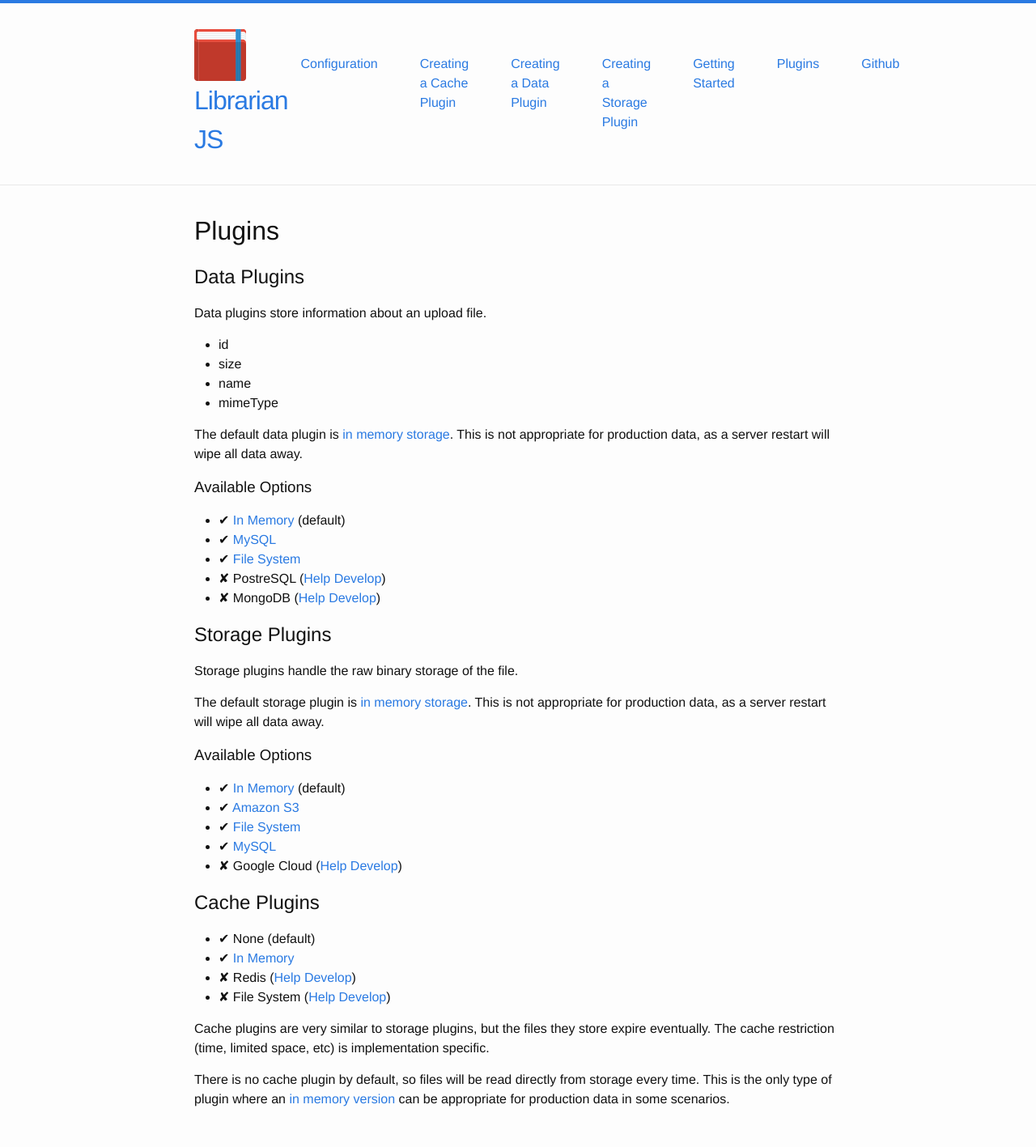
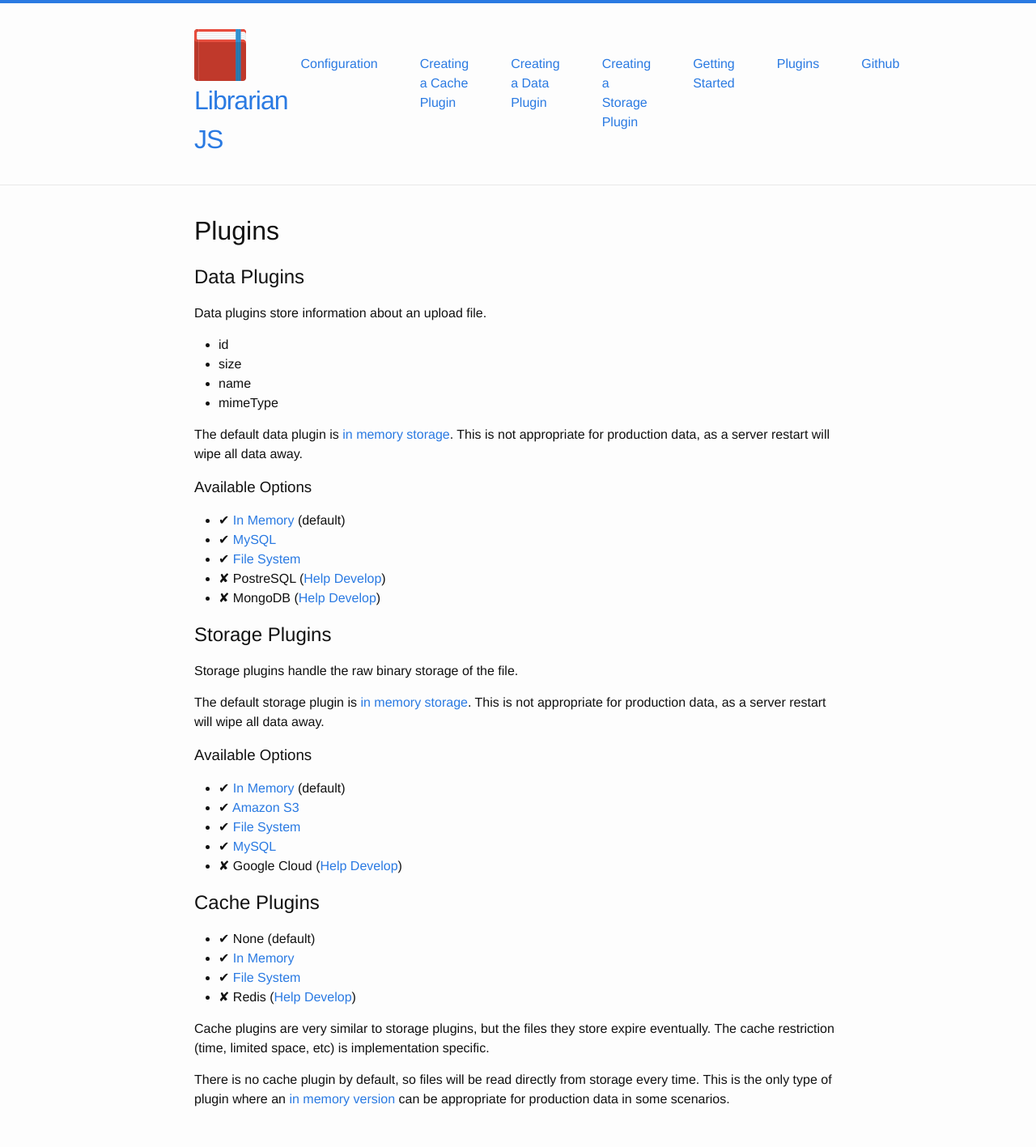
Before and after one commit to librarianjs/librarianjs.github.io, a Jekyll site: the page built from plugins.md, in a window 1280 px wide. Shown: the whole page at 81% size. Built offline with Jekyll 4.4.1, drawn with Linux system fonts in a browser that asks for light colours.

Commit message:
fs cache link

```diff
--- a/plugins.md
+++ b/plugins.md
@@ -43,8 +43,8 @@
 
 - ✔ None (default)
 - ✔ [In Memory](https://github.com/librarianjs/memory-cache)
+- ✔ [File System](https://github.com/librarianjs/fs-cache)
 - ✘ Redis ([Help Develop](/creating-a-cache-plugin))
-- ✘ File System ([Help Develop](/creating-a-cache-plugin))
 
 
 Cache plugins are very similar to storage plugins, but the files they store expire eventually. The cache restriction (time, limited space, etc) is implementation specific.
```
